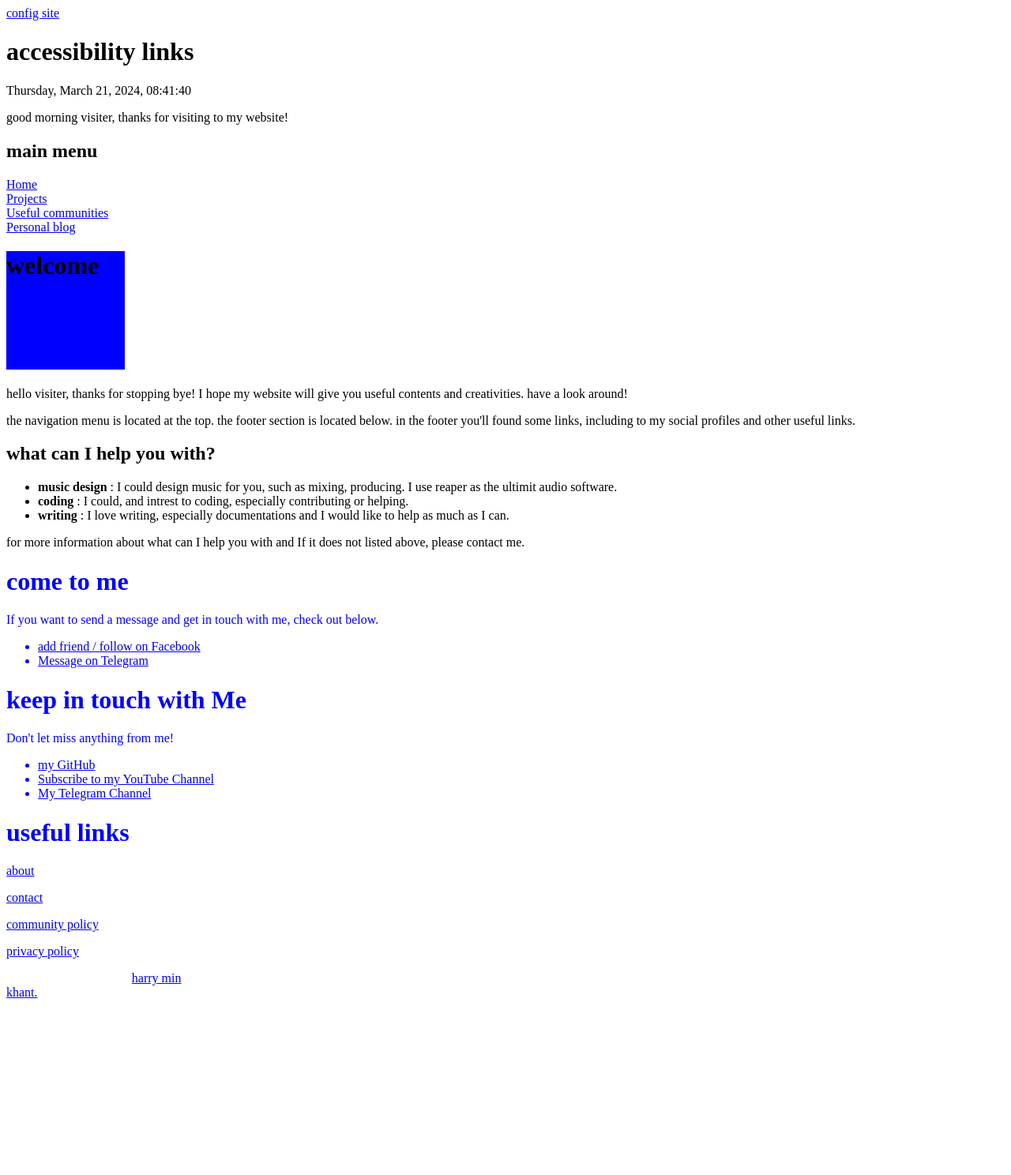
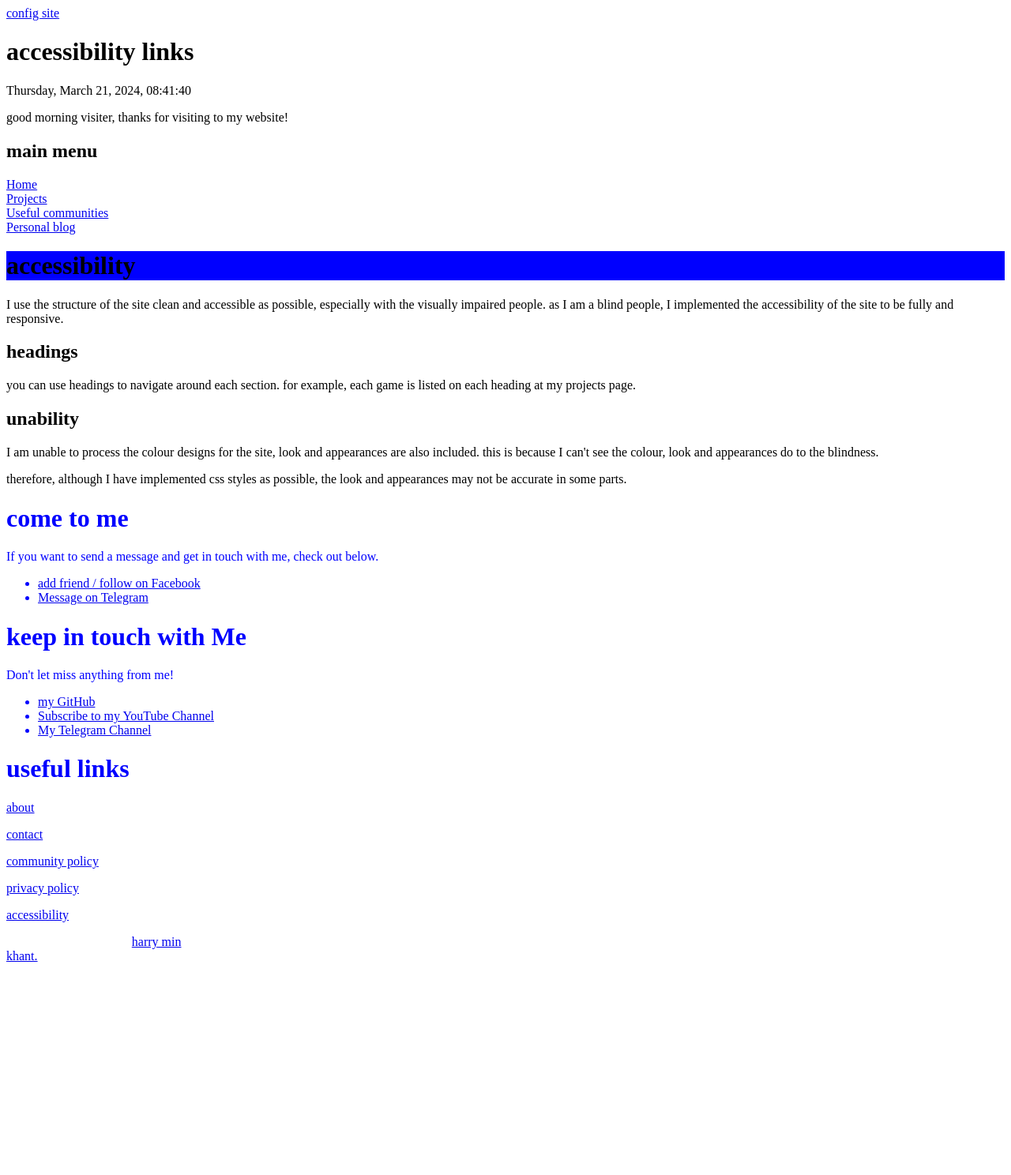
Before and after one commit to harrymkt/harrymkt.github.io, a PHP site: page /accessibility/index.html in a window 1280 px wide. Shown: the whole page at 79% size. After the commit the page ends 1218 px from the top, so only its background shows below. Run offline with PHP 8.4, Linux system fonts and the light colour scheme.

Commit message:
update, meta tag viewport, added accessibility page

```diff
--- a/about/index.html
+++ b/about/index.html
@@ -4,6 +4,7 @@
 <meta charset="UTF-8">
 <meta name="author" content="harry min khant">
 <meta name="keywords" content="harry, min, khant, blind, social, visually impaired, computer, pc, mobile, android">
+<meta name="viewport" content="width=device-width, initial-scale=1.0">
 <meta name="description" content="My journey is all about embracing the possibilities, breaking barriers, and connecting with others who share similar interests. Together, we can explore the realms of technology, music, and gaming while making a positive impact on the world around us. If you're intrigued or want to collaborate, feel free to reach out. Let's embark on this exciting journey together!">
 <link href="/css/style.css" rel="stylesheet" type="text/css">
 <script src="/scripts/functions.js"></script>
--- /dev/null
+++ b/accessibility/index.html
@@ -0,0 +1,30 @@
+<!doctype html>
+<html>
+<head>
+<meta charset="UTF-8">
+<meta name="author" content="harry min khant">
+<meta name="keywords" content="harry, min, khant, blind, social, visually impaired, computer, pc, mobile, android">
+<meta name="viewport" content="width=device-width, initial-scale=1.0">
+<meta name="description" content="accessibility of my site">
+<link href="/css/style.css" rel="stylesheet" type="text/css">
+<script src="/scripts/functions.js"></script>
+<script src="/scripts/all.js"></script>
+<script src="/scripts/nav.js"></script>
+<script src="/scripts/footer.js"></script>
+<script>sett("accessibility");</script>
+</head>
+<body>
+<script>navstart();</script>
+
+<h1 id="mainc">accessibility</h1>
+<p>I use the structure of the site clean and accessible as possible, especially with the visually impaired people. as I am a blind people, I implemented the accessibility of the site to be fully and responsive.</p>
+<h2>headings</h2>
+<p>you can use headings to navigate around each section. for example, each game is listed on each heading at my projects page.</p>
+
+<h2>unability</h2>
+<p>I am unable to process the colour designs for the site, look and appearances are also included. this is because I can't see the colour, look and appearances do to the blindness.</p>
+<p>therefore, although I have implemented css styles as possible, the look and appearances may not be accurate in some parts.</p>
+
+<script>addfooter();</script>
+</body>
+</html>
--- a/community/index.html
+++ b/community/index.html
@@ -4,6 +4,7 @@
 <meta charset="UTF-8">
 <meta name="author" content="harry min khant">
 <meta name="keywords" content="harry, min, khant, blind, social, visually impaired, computer, pc, mobile, android">
+<meta name="viewport" content="width=device-width, initial-scale=1.0">
 <meta name="description" content="this is a list of useful and helpful communities.">
 <link href="/css/style.css" rel="stylesheet" type="text/css">
 <script src="/scripts/functions.js"></script>
@@ -16,9 +17,8 @@
 <script>navstart();</script>
 <h1 id="mainc">useful communities</h1>
 <p>this is a list of useful and helpful communities. have a look!</p>
-<h2 id="own" aria-live="polite" onclick="toggle_hidden('myown','expanded my own communities','collapsed my own communities','own','own')">collapsed my own communities</h2>
+<h2>my own communities</h2>
 <p>this is the list that are all owned by me</p>
-<div id="myown" hidden="true">
 <h3>the world of source codes</h3>
 <p><a href="https://t.me/sourcecodeworld" target="_blank">join on telegram (opens in a new tab)</a></p>
 <p>this community shares various source codes from apps to games. however, this group is also talk other random things, so If you don't want those random messages,<p><a href="https://t.me/sourcebh" target="_blank">join source channel instead.</a></p> this channel only shares source codes</p>
@@ -27,7 +27,6 @@
 <p><a href="https://t.me/inaudiolab" target="_blank">join on telegram (opens in a new tab)</a></p>
 <p>this channel shares audio plugins and softwares and primarily focused on accessibility.</p>
 
-</div>
 
 <script>addfooter();</script>
 </body>
--- a/community_policy/index.html
+++ b/community_policy/index.html
@@ -4,6 +4,7 @@
 <meta charset="UTF-8">
 <meta name="author" content="harry min khant">
 <meta name="keywords" content="harry, min, khant, blind, social, visually impaired, computer, pc, mobile, android">
+<meta name="viewport" content="width=device-width, initial-scale=1.0">
 <meta name="description" content="community policy for all communities created by harry min khant">
 <link href="/css/style.css" rel="stylesheet" type="text/css">
 <script src="/scripts/functions.js"></script>
--- a/config/index.html
+++ b/config/index.html
@@ -4,6 +4,7 @@
 <meta charset="UTF-8">
 <meta name="author" content="harry min khant">
 <meta name="keywords" content="harry, min, khant, blind, social, visually impaired, computer, pc, mobile, android">
+<meta name="viewport" content="width=device-width, initial-scale=1.0">
 <link href="/css/style.css" rel="stylesheet" type="text/css">
 <script src="/scripts/functions.js"></script>
 <script src="/scripts/all.js"></script>
--- a/contact/index.html
+++ b/contact/index.html
@@ -5,6 +5,7 @@
 <meta charset="UTF-8">
 <meta name="author" content="harry min khant">
 <meta name="keywords" content="harry, min, khant, blind, social, visually impaired, computer, pc, mobile, android">
+<meta name="viewport" content="width=device-width, initial-scale=1.0">
 <link href="/css/style.css" rel="stylesheet" type="text/css">
 <script src="/scripts/functions.js"></script>
 <script src="/scripts/all.js"></script>
@@ -14,7 +15,7 @@
 </head>
 <body>
 <script>navstart();</script>
-<h1 id="mainc">contact us</h1>
+<h1 id="mainc">contact me</h1>
 <p>this is a list of available contact informations If you need to contact me.</p>
 <table>
 <tr><th>type</th><th>value</th></tr>
--- a/css/style.css
+++ b/css/style.css
@@ -1,4 +1,5 @@
-.skip-link {
+.skip-link
+{
 position: absolute;
 left: -9999px;
 top: auto;
@@ -8,7 +9,8 @@
 z-index: -1;
 }
 
-.skip-link:focus {
+.skip-link:focus
+{
 position: static;
 width: auto;
 height: auto;
@@ -16,14 +18,17 @@
 z-index: 1;
 }
 
-body {
+body
+{
 background-color: #fff; /* white */
+width: auto;
+height: auto;
 }
 #mainc
 {
 background-color: blue;
-  width: 150px;
-  height: 150px;
+width: auto;
+height: auto;
 }
 footer
 {
@@ -34,4 +39,6 @@
 .beforefooter
 {
 color: blue;
+width: auto;
+height: auto;
 }
--- a/index.html
+++ b/index.html
@@ -4,6 +4,7 @@
 <meta charset="UTF-8">
 <meta name="author" content="harry min khant">
 <meta name="keywords" content="harry, min, khant, blind, social, visually impaired, computer, pc, mobile, android">
+<meta name="viewport" content="width=device-width, initial-scale=1.0">
 <meta name="description" content="I am harry min khant, a person who intrests technology and research. I welcome anyone who intrests technology and research">
 <link href="/css/style.css" rel="stylesheet" type="text/css">
 <script src="scripts/functions.js"></script>
--- a/privacy/index.html
+++ b/privacy/index.html
@@ -4,6 +4,7 @@
 <meta charset="UTF-8">
 <meta name="author" content="harry min khant">
 <meta name="keywords" content="harry, min, khant, blind, social, visually impaired, computer, pc, mobile, android">
+<meta name="viewport" content="width=device-width, initial-scale=1.0">
 <meta name="description" content="privacy policy for harry min khant website">
 <link href="/css/style.css" rel="stylesheet" type="text/css">
 <script src="/scripts/functions.js"></script>
--- a/projects/games/blackjack/index.html
+++ b/projects/games/blackjack/index.html
@@ -3,6 +3,7 @@
 <meta charset="UTF-8">
 <meta name="author" content="harry min khant">
 <meta name="keywords" content="harry, min, khant, blind, social, visually impaired, computer, pc, mobile, android">
+<meta name="viewport" content="width=device-width, initial-scale=1.0">
 <link href="/css/style.css" rel="stylesheet" type="text/css">
 <script src="/scripts/functions.js"></script>
 <script src="/scripts/all.js"></script>
--- a/projects/games/index.html
+++ b/projects/games/index.html
@@ -4,6 +4,7 @@
 <meta charset="UTF-8">
 <meta name="author" content="harry min khant">
 <meta name="keywords" content="harry, min, khant, blind, social, visually impaired, computer, pc, mobile, android">
+<meta name="viewport" content="width=device-width, initial-scale=1.0">
 <link href="/css/style.css" rel="stylesheet" type="text/css">
 <script src="/scripts/functions.js"></script>
 <script src="/scripts/all.js"></script>
--- a/projects/index.html
+++ b/projects/index.html
@@ -4,6 +4,7 @@
 <meta charset="UTF-8">
 <meta name="author" content="harry min khant">
 <meta name="keywords" content="harry, min, khant, blind, social, visually impaired, computer, pc, mobile, android">
+<meta name="viewport" content="width=device-width, initial-scale=1.0">
 <link href="/css/style.css" rel="stylesheet" type="text/css">
 <script src="/scripts/functions.js"></script>
 <script src="/scripts/all.js"></script>
--- a/scripts/footer.js
+++ b/scripts/footer.js
@@ -76,12 +76,19 @@
 privacyPolicyAnchor.href = "/privacy";
 privacyPolicyAnchor.textContent = "privacy policy";
 privacyPolicyLink.appendChild(privacyPolicyAnchor);
+var accpar=document.createElement("p");
+var acclink=document.createElement("a");
+acclink.href="/accessibility";
+acclink.title="learn more about the accessibility of the site!";
+acclink.textContent="accessibility";
+accpar.appendChild(acclink);
 
 // Append paragraphs to the existing "fd" container
 fd.appendChild(aboutLink);
 fd.appendChild(contactLink);
 fd.appendChild(communityPolicyLink);
 fd.appendChild(privacyPolicyLink);
+fd.appendChild(accpar);
 document.body.appendChild(fd);
 // Create a footer element
 var footerElement = document.createElement("footer");
--- a/wscript includes.txt
+++ b/wscript includes.txt
@@ -2,6 +2,7 @@
 <meta charset="UTF-8">
 <meta name="author" content="harry min khant">
 <meta name="keywords" content="harry, min, khant, blind, social, visually impaired, computer, pc, mobile, android">
+<meta name="viewport" content="width=device-width, initial-scale=1.0">
 <link href="/css/style.css" rel="stylesheet" type="text/css">
 <script src="/scripts/functions.js"></script>
 <script src="/scripts/all.js"></script>
```
Also changed, not shown: projects/games/blackjack/readme.html (deleted, +0 -36 lines). Lines whose indentation alone changed are shown as unchanged.
